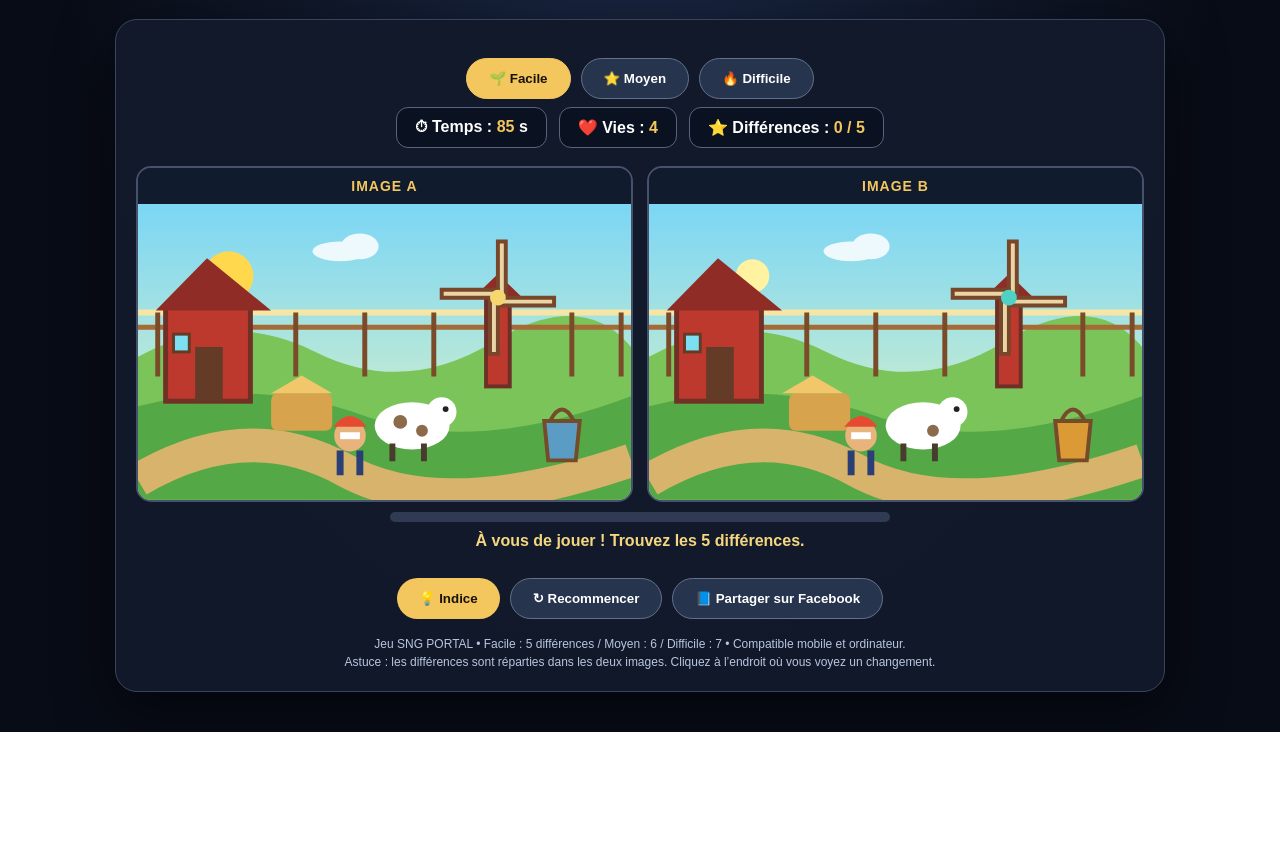
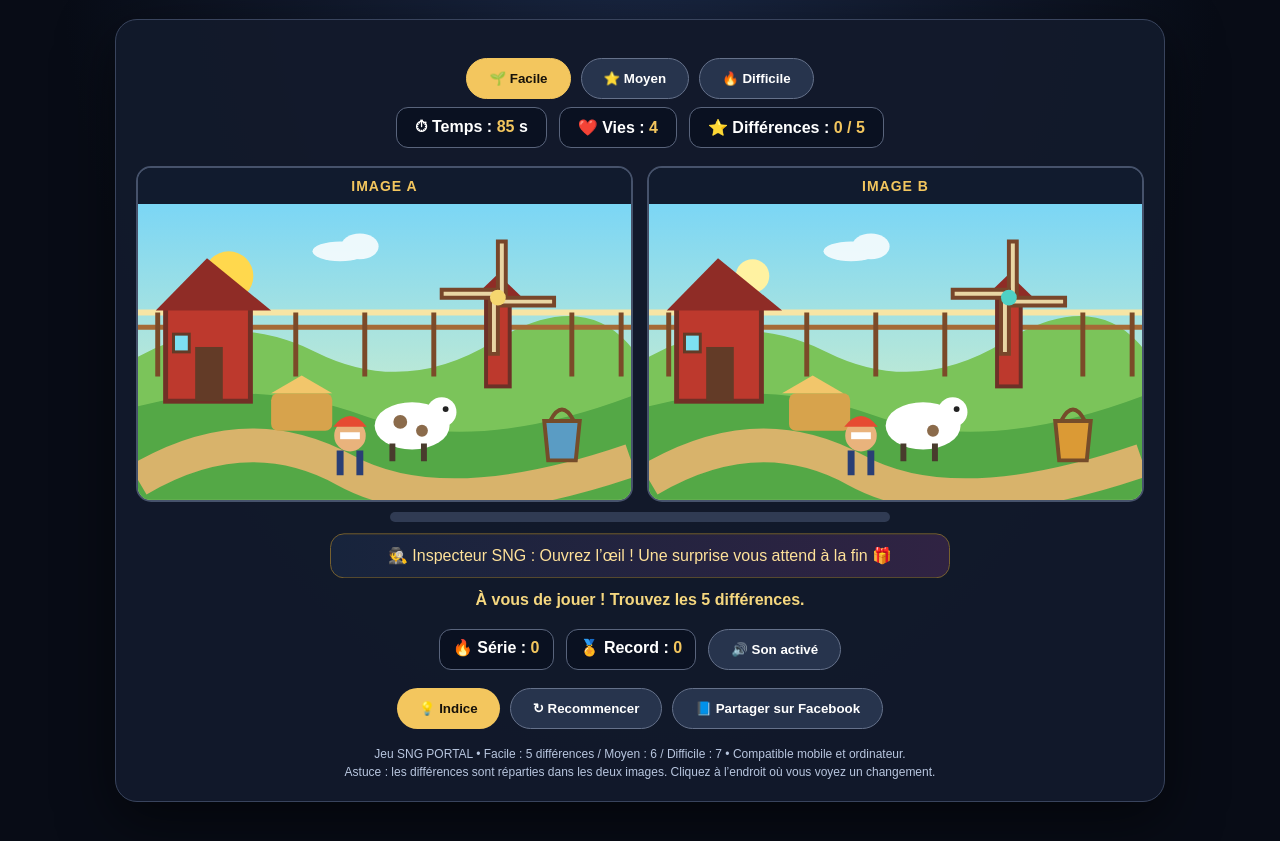
Before and after one commit to luisguzmanune75-jpg/luisguzmanune75-jpg.github.io, a plain HTML site: page spot-the-difference.html in a window 1280 px wide. Shown: the part 167-1008 px from the top of the page. Before the commit the page ends 899 px from the top, so only its background shows below. Drawn offline with Linux system fonts and the light colour scheme.

Commit message:
Ajouter des animations, sons, score record et récompenses ludiques

```diff
--- a/spot-the-difference.html
+++ b/spot-the-difference.html
@@ -20,7 +20,7 @@ header{max-width:1050px;margin:auto}header .brand{letter-spacing:5px;color:var(-
 .boards{display:grid;grid-template-columns:1fr 1fr;gap:14px}.board{background:#0b1423;border:2px solid #46526b;border-radius:15px;overflow:hidden;position:relative}.board h2{font-size:14px;margin:0;padding:10px;color:var(--gold);background:#111b2e;letter-spacing:1px}.scene{display:block;width:100%;height:auto;cursor:crosshair;touch-action:manipulation}.scene .hit{fill:transparent;stroke:transparent;stroke-width:3}.scene .hit.found{fill:#32d58333;stroke:#32d583}
  .level.selected{background:var(--gold);color:#17120a;border-color:var(--gold)}.controls{display:flex;justify-content:center;gap:10px;flex-wrap:wrap;margin:18px 0 8px}button{border:0;border-radius:30px;padding:12px 22px;font-weight:800;cursor:pointer;background:var(--gold);color:#17120a}button.secondary{background:#27344d;color:#fff;border:1px solid #65718a}button:disabled{opacity:.45;cursor:not-allowed}
 #message{min-height:28px;color:#f5d77f;font-weight:700;margin:10px 0}.progress{height:10px;background:#303b53;border-radius:20px;overflow:hidden;max-width:500px;margin:10px auto}.progress span{display:block;height:100%;width:0;background:linear-gradient(90deg,#d69d36,#ffe28b);transition:width .2s}
-.note{color:var(--muted);font-size:12px;margin-top:16px;line-height:1.5}
+.note{color:var(--muted);font-size:12px;margin-top:16px;line-height:1.5}.fun-banner{margin:12px auto;padding:12px;max-width:620px;border:1px solid #76602f;border-radius:14px;background:linear-gradient(90deg,#17243c,#302343);color:#ffe29a;animation:bob 2.4s infinite}.extra{margin:10px 0 0}.extra .pill{padding:8px 13px}#confetti{pointer-events:none;position:fixed;inset:0;overflow:hidden;z-index:9}#confetti i{position:absolute;top:-20px;width:9px;height:14px;animation:fall 2.5s linear forwards}@keyframes bob{50%{transform:translateY(-3px)}}@keyframes fall{to{transform:translateY(110vh) rotate(720deg);opacity:.2}}
 @media(max-width:650px){.game{padding:12px}.boards{grid-template-columns:1fr}.board h2{padding:8px}.pill{padding:8px 12px}}
 </style></head>
 <body>
@@ -31,14 +31,14 @@ header{max-width:1050px;margin:auto}header .brand{letter-spacing:5px;color:var(-
 <section class="board"><h2>IMAGE A</h2><svg id="left" class="scene" viewBox="0 0 500 300" role="img" aria-label="Première image de la ferme"></svg></section>
 <section class="board"><h2>IMAGE B</h2><svg id="right" class="scene" viewBox="0 0 500 300" role="img" aria-label="Deuxième image de la ferme"></svg></section>
 </div>
-<div class="progress"><span id="bar"></span></div><div id="message" aria-live="polite">À vous de jouer ! Trouvez les 5 différences.</div>
+<div class="progress"><span id="bar"></span></div><div class="fun-banner" id="mascot">🕵️ Inspecteur SNG : Ouvrez l’œil ! Une surprise vous attend à la fin 🎁</div><div id="message" aria-live="polite">À vous de jouer !</div><div class="stats extra"><div class="pill">🔥 Série : <b id="streak">0</b></div><div class="pill">🏅 Record : <b id="best">0</b></div><button class="secondary" id="sound">🔊 Son activé</button></div><div id="confetti" aria-hidden="true"></div>
 <div class="controls"><button id="hint">💡 Indice</button><button class="secondary" id="restart">↻ Recommencer</button><button class="secondary" id="share">📘 Partager sur Facebook</button></div>
 <div class="note">Jeu SNG PORTAL • Facile : 5 différences / Moyen : 6 / Difficile : 7 • Compatible mobile et ordinateur.<br>Astuce : les différences sont réparties dans les deux images. Cliquez à l’endroit où vous voyez un changement.</div>
 </main>
 <script>
 const spots=[{x:98,y:73,r:34,label:"Le soleil"},{x:365,y:95,r:32,label:"Le moulin"},{x:165,y:205,r:34,label:"La botte de foin"},{x:278,y:225,r:34,label:"La tache du mouton"},{x:430,y:240,r:32,label:"La couleur du seau"},{x:215,y:48,r:34,label:"Le nuage"},{x:78,y:165,r:28,label:"La fenêtre de la grange"}];
 const levels={easy:{time:90,lives:4,count:5},normal:{time:60,lives:3,count:6},hard:{time:45,lives:2,count:7}};
-let level="easy",target=5,found=new Set(),lives=4,time=90,clock=null,ended=false,hints=0;
+let level="easy",target=5,found=new Set(),lives=4,time=90,clock=null,ended=false,hints=0,streak=0,soundOn=true;let audioCtx=null;const bestKey="sngSpotBest";function beep(freq=660,duration=.11){if(!soundOn)return;try{audioCtx=audioCtx||new(window.AudioContext||window.webkitAudioContext)();const o=audioCtx.createOscillator(),g=audioCtx.createGain();o.frequency.value=freq;g.gain.value=.045;o.connect(g);g.connect(audioCtx.destination);o.start();o.stop(audioCtx.currentTime+duration);}catch(e){}}function confetti(){const box=document.getElementById("confetti");box.innerHTML="";for(let i=0;i<65;i++){const p=document.createElement("i");p.style.left=Math.random()*100+"%";p.style.animationDelay=Math.random()*.8+"s";p.style.background=["#f3c65e","#ff5d8f","#55d6be","#8c7bff"][i%4];box.appendChild(p);}setTimeout(()=>box.innerHTML="",3500);}
 function svgScene(side){const a=side==="A";return `
 <defs><linearGradient id="sky${side}" x2="0" y2="1"><stop stop-color="#7bd6f5"/><stop offset="1" stop-color="#e7f5c2"/></linearGradient></defs>
 <rect width="500" height="300" fill="url(#sky${side})"/><circle cx="${a?92:105}" cy="73" r="${a?25:17}" fill="${a?'#ffd84d':'#fff2a1'}"/>
@@ -56,11 +56,11 @@ function svgScene(side){const a=side==="A";return `
 <g class="hit" data-id="0" cx="95" cy="73" r="30"/><g class="hit" data-id="1" cx="365" cy="95" r="30"/><g class="hit" data-id="2" cx="165" cy="205" r="30"/><g class="hit" data-id="3" cx="278" cy="225" r="30"/><g class="hit" data-id="4" cx="430" cy="240" r="30"/><g class="hit" data-id="5" cx="215" cy="48" r="30"/><g class="hit" data-id="6" cx="78" cy="165" r="26"/>
 `;}
 function draw(){document.getElementById("left").innerHTML=svgScene("A");document.getElementById("right").innerHTML=svgScene("B");document.querySelectorAll(".scene").forEach(el=>el.addEventListener("click",onSceneClick));}
-function onSceneClick(e){if(ended)return;const svg=e.currentTarget,pt=svg.createSVGPoint();pt.x=e.clientX;pt.y=e.clientY;const p=pt.matrixTransform(svg.getScreenCTM().inverse());let hit=spots.findIndex(s=>Math.hypot(p.x-s.x,p.y-s.y)<s.r);if(hit<0||hit>=target){lives--;document.getElementById("lives").textContent=lives;document.getElementById("message").textContent="Pas tout à fait ! Essayez encore.";if(lives<=0)finish(false);return;}if(found.has(hit)){document.getElementById("message").textContent="Cette différence a déjà été trouvée !";return;}found.add(hit);document.querySelectorAll('[data-id="'+hit+'"]').forEach(n=>n.classList.add("found"));document.getElementById("score").textContent=found.size+" / "+target;document.getElementById("bar").style.width=(found.size/target*100)+"%";document.getElementById("message").textContent="Bravo ! Différence trouvée : "+spots[hit].label+".";if(found.size===target)finish(true);}
-function finish(win){ended=true;clearInterval(clock);document.getElementById("message").textContent=win?"🏆 Bravo ! Vous avez trouvé les 5 différences !":"⏰ Partie terminée ! Réessayez pour trouver les 5 différences.";}
-function start(){clearInterval(clock);const cfg=levels[level];target=cfg.count;found.clear();lives=cfg.lives;time=cfg.time;ended=false;hints=0;document.getElementById("lives").textContent=lives;document.getElementById("time").textContent=time;document.getElementById("score").textContent="0 / "+target;document.getElementById("bar").style.width="0%";document.getElementById("message").textContent="À vous de jouer ! Trouvez les "+target+" différences.";draw();clock=setInterval(()=>{if(ended)return;time--;document.getElementById("time").textContent=time;if(time<=0)finish(false);},1000);}
+function onSceneClick(e){if(ended)return;const svg=e.currentTarget,pt=svg.createSVGPoint();pt.x=e.clientX;pt.y=e.clientY;const p=pt.matrixTransform(svg.getScreenCTM().inverse());let hit=spots.findIndex(s=>Math.hypot(p.x-s.x,p.y-s.y)<s.r);if(hit<0||hit>=target){lives--;document.getElementById("lives").textContent=lives;document.getElementById("message").textContent="Pas tout à fait ! Essayez encore.";streak=0;document.getElementById("streak").textContent="0";document.getElementById("mascot").textContent="🕵️ Oups ! Pas grave, continuez !";beep(180,.16);if(lives<=0)finish(false);return;}if(found.has(hit)){document.getElementById("message").textContent="Cette différence a déjà été trouvée !";return;}found.add(hit);streak++;document.getElementById("streak").textContent=streak;document.getElementById("mascot").textContent=streak>=3?"🔥 Incroyable ! Vous êtes un détective expert !":"🕵️ Bien joué ! Continuez, vous chauffez !";beep(520+found.size*110,.12);document.querySelectorAll('[data-id="'+hit+'"]').forEach(n=>n.classList.add("found"));document.getElementById("score").textContent=found.size+" / "+target;document.getElementById("bar").style.width=(found.size/target*100)+"%";document.getElementById("message").textContent="Bravo ! Différence trouvée : "+spots[hit].label+".";if(found.size===target)finish(true);}
+function finish(win){ended=true;clearInterval(clock);if(win){const points=Math.max(100,time*10+found.size*50-lives*20-hints*15);const best=Math.max(points,Number(localStorage.getItem(bestKey)||0));localStorage.setItem(bestKey,best);document.getElementById("best").textContent=best;document.getElementById("mascot").textContent="🏆 L’Inspecteur SNG vous décerne le badge Détective en or !";document.getElementById("message").textContent="🎉 VICTOIRE ! "+found.size+" différences trouvées — "+points+" points !";confetti();beep(880,.35);}else{document.getElementById("mascot").textContent="💪 Encore un essai et vous y arriverez !";document.getElementById("message").textContent="⏰ Partie terminée ! Réessayez pour trouver les "+target+" différences.";beep(160,.25);}}
+function start(){clearInterval(clock);const cfg=levels[level];target=cfg.count;found.clear();lives=cfg.lives;time=cfg.time;ended=false;hints=0;streak=0;document.getElementById("streak").textContent="0";document.getElementById("best").textContent=localStorage.getItem(bestKey)||"0";document.getElementById("mascot").textContent="🕵️ Inspecteur SNG : Ouvrez l’œil ! Une surprise vous attend à la fin 🎁";document.getElementById("lives").textContent=lives;document.getElementById("time").textContent=time;document.getElementById("score").textContent="0 / "+target;document.getElementById("bar").style.width="0%";document.getElementById("message").textContent="À vous de jouer ! Trouvez les "+target+" différences.";draw();clock=setInterval(()=>{if(ended)return;time--;document.getElementById("time").textContent=time;if(time<=0)finish(false);},1000);}
 document.querySelectorAll(".level").forEach(btn=>btn.addEventListener("click",()=>{level=btn.dataset.level;document.querySelectorAll(".level").forEach(b=>b.classList.toggle("selected",b===btn));start();}));document.getElementById("restart").onclick=start;
 document.getElementById("hint").onclick=()=>{if(ended)return;const next=spots.findIndex((s,i)=>!found.has(i));if(next<0)return;hints++;document.getElementById("message").textContent="💡 Indice : cherchez près de « "+spots[next].label+" ».";};
-document.getElementById("share").onclick=()=>{const u=encodeURIComponent(location.href),q=encodeURIComponent("🔎 J’ai joué au Spot the Difference de SNG PORTAL ! À vous de trouver les 5 différences en 60 secondes.");window.open("https://www.facebook.com/sharer/sharer.php?u="+u+"&quote="+q,"_blank","noopener,noreferrer");};
+document.getElementById("sound").onclick=()=>{soundOn=!soundOn;document.getElementById("sound").textContent=soundOn?"🔊 Son activé":"🔇 Son désactivé";if(soundOn)beep();};document.getElementById("best").textContent=localStorage.getItem(bestKey)||"0";document.getElementById("share").onclick=()=>{const u=encodeURIComponent(location.href),q=encodeURIComponent("🔎 J’ai joué au Spot the Difference de SNG PORTAL ! À vous de trouver les 5 différences en 60 secondes.");window.open("https://www.facebook.com/sharer/sharer.php?u="+u+"&quote="+q,"_blank","noopener,noreferrer");};
 start();
 </script></body></html>
```
